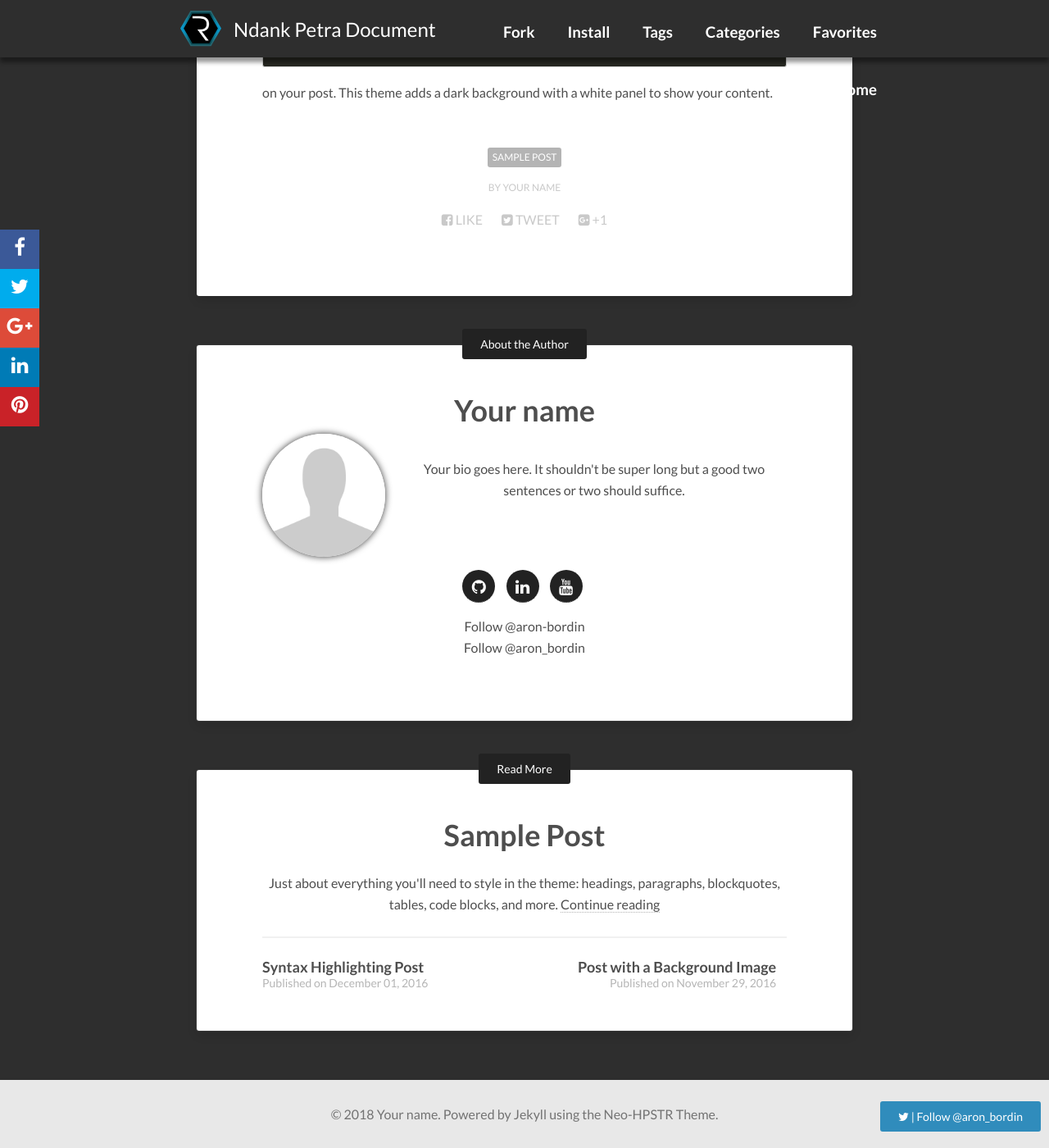
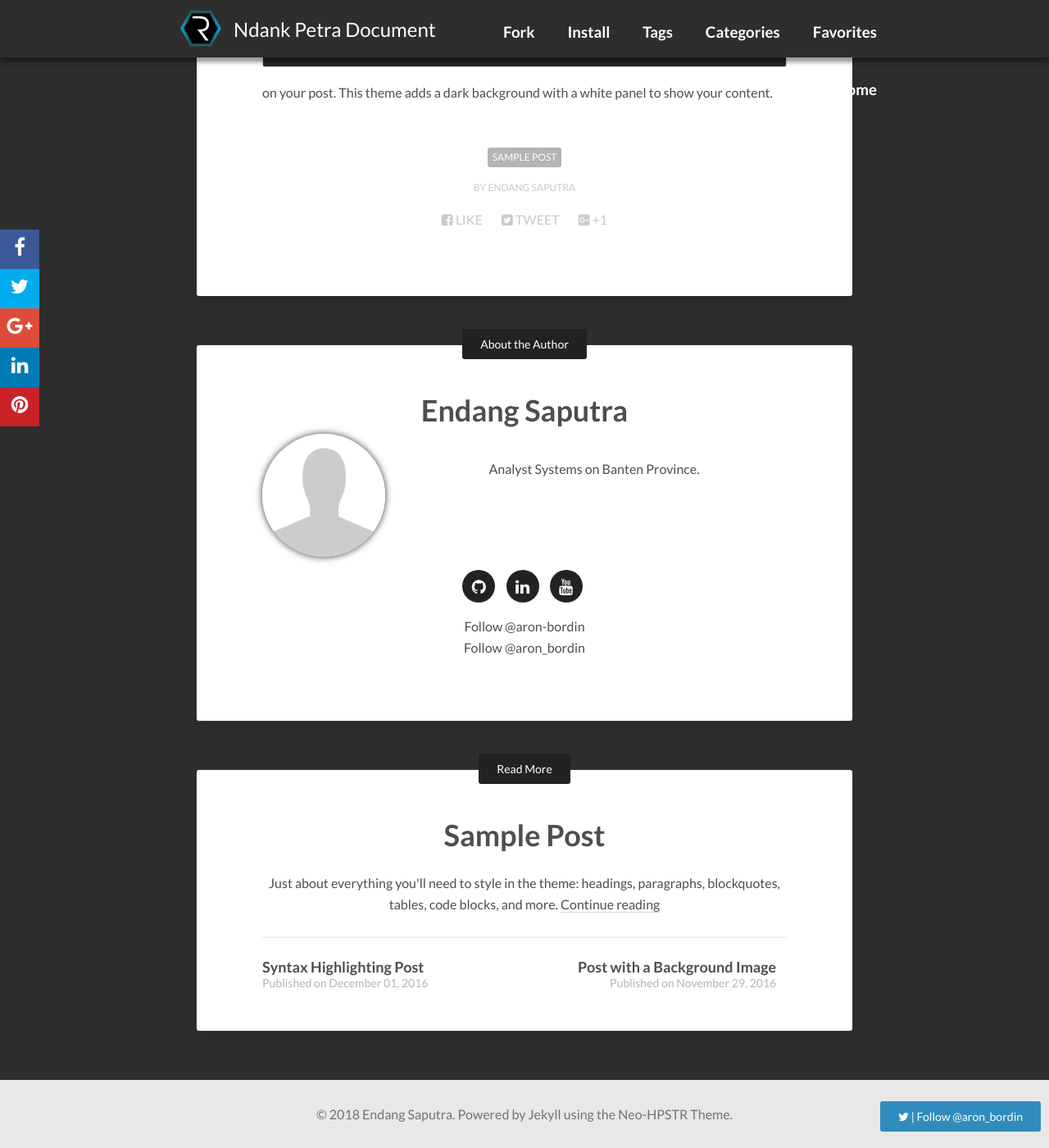
Before and after one commit to ndank/ndank.github.io, a Jekyll site: the page built from _posts/2016-11-30-dark-post.md, in a window 1280 px wide and 1400 px high, scrolled down 529 px. Shown: the whole window at 82% size. Built offline with Jekyll 4.4.1, drawn with Linux system fonts in a browser that asks for light colours; nearby versions of some CDN libraries; comment, search, counter and statistics services are not loaded.

Commit message:
edit yml

```diff
--- a/_config.yml
+++ b/_config.yml
@@ -39,11 +39,11 @@ menu:
 
 # Owner/author information
 owner:
-  name:           Your name
-  site:           http://aronbordin.com
+  name:           Endang Saputra
+  site:           http://enstramedia.com
   avatar:         images/avatar.jpg
-  bio:            "Your bio goes here. It shouldn't be super long but a good two sentences or two should suffice."
-  email:          you@email.com
+  bio:            "Analyst Systems on Banten Province."
+  email:          ndank.petra@gmail.com
   # Twitter nick for use in Twitter cards and follow button.
   twitter: aron_bordin # if no twitter in this config, the twitter follow button will be removed
   # GitHub nick for use in follow button in author block.
@@ -72,7 +72,7 @@ google_verify:
 bing_verify:
 
 # http://en.wikipedia.org/wiki/List_of_tz_database_time_zones
-timezone:    America/New_York
+timezone:    Indonesia/Jakarta
 locale:      en_US
 future:      true
 highlighter: rouge
```
